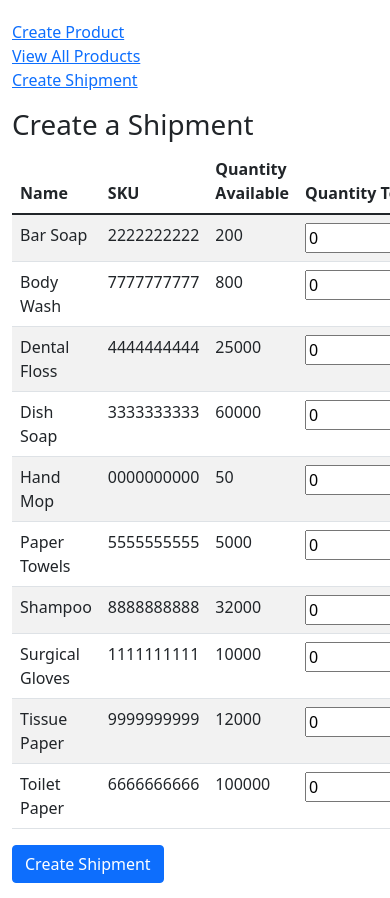
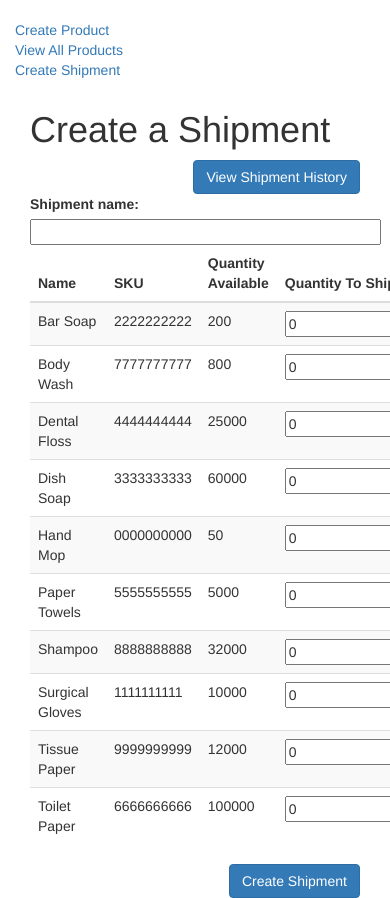
Before and after one commit to ChristopherChiZhang/inventory-web-app, a Django app: page /inventory/shipment/create/ in a window 390 px wide; the page is wider, and only the part inside the window is pictured. Run offline with Django 3.2, Linux system fonts and the light colour scheme; data comes from the database, SQL or seed files in the repository; some libraries are stand-ins or nearby versions.

Commit message:
Change the way a shipment works behind the scenes. A shipment is now made up of shipment items. Each item tracks the product that was shipped and how much of it was shipped.
Create a page to display the shipment history.

```diff
--- a/inventory_web_app/inventory/models.py
+++ b/inventory_web_app/inventory/models.py
@@ -16,7 +16,6 @@ class Product(Timestamped):
     sku = models.CharField(max_length=12, unique=True)
     description = models.CharField(max_length=255, null=False)
     quantity = models.IntegerField(default=0)
-    shipment = models.ForeignKey('Shipment', related_name='products', on_delete=models.SET_NULL, null=True, blank=True)
 
     objects = models.Manager()
 
@@ -43,3 +42,17 @@ class Shipment(Timestamped):
 
     def __str__(self):
         return self.name
+
+    @classmethod
+    def create_shipment(cls, name):
+        return Shipment.objects.create(name=name)
+
+
+class ShipmentItem(Timestamped):
+    shipment = models.ForeignKey('Shipment', related_name='shipment_items', on_delete=models.CASCADE)
+    product_name = models.CharField(max_length=225)
+    quantity_shipped = models.IntegerField()
+
+    @classmethod
+    def create_shipment_item(cls, shipment, name, quantity_shipped):
+        ShipmentItem.objects.create(shipment=shipment, product_name=name, quantity_shipped=quantity_shipped)
--- a/inventory_web_app/inventory/static/css/styles.css
+++ b/inventory_web_app/inventory/static/css/styles.css
@@ -3,3 +3,19 @@
     padding: 0;
     list-style: none;
 }
+
+.layout-right {
+    text-align: right;
+}
+
+.layout-padding-bottom {
+    padding-bottom: 20px;
+}
+
+.layout-float-left {
+    float: left;
+}
+
+.layout-float-right {
+    float: right;
+}
--- a/inventory_web_app/inventory/templates/base.html
+++ b/inventory_web_app/inventory/templates/base.html
@@ -4,8 +4,9 @@
     {% block title %}<title>Inventory System</title>{% endblock %}
     <meta charset="utf-8">
     <meta name="viewport" content="width=device-width, initial-scale=1">
-    <link href="https://cdn.jsdelivr.net/npm/bootstrap@5.1.3/dist/css/bootstrap.min.css" rel="stylesheet"
-          integrity="sha384-1BmE4kWBq78iYhFldvKuhfTAU6auU8tT94WrHftjDbrCEXSU1oBoqyl2QvZ6jIW3" crossorigin="anonymous">
+    <link rel="stylesheet" href="https://maxcdn.bootstrapcdn.com/bootstrap/3.4.1/css/bootstrap.min.css">
+    <script src="https://ajax.googleapis.com/ajax/libs/jquery/3.6.0/jquery.min.js"></script>
+    <script src="https://maxcdn.bootstrapcdn.com/bootstrap/3.4.1/js/bootstrap.min.js"></script>
     <!-- Add additional CSS in static file -->
     {% load static %}
     <link rel="stylesheet" href="{% static 'css/styles.css' %}">
--- a/inventory_web_app/inventory/templates/create_shipment.html
+++ b/inventory_web_app/inventory/templates/create_shipment.html
@@ -1,11 +1,20 @@
 {% extends 'base.html' %}
 
 {% block content %}
+<div class="container">
     <h1>Create a Shipment</h1>
+    <form class="layout-float-right" method="get"
+          action="{% url 'view_past_shipments' %}" target="_blank">
+        <button type="submit" class="btn btn-primary" style="float: right;">View Shipment History</button>
+    </form>
     {% if formset %}
     <form method="post">
         {{ formset.management_form }}
         {% csrf_token %}
+        <div class="input-group">
+            <label class="px-3">Shipment name:</label>
+            <input name="shipment_name" type="text" size="40" required="true">
+        </div>
         <table class="table table-striped">
             <thead>
             <tr>
@@ -25,11 +34,10 @@
             </tr>
             {% endfor %}
         </table>
-    <div class="col-md-1 col-md-offset-11">
-        <button type="submit" class="btn btn-primary" value="">Create Shipment</button>
-    </div>
+        <button type="submit" class="btn btn-primary" style="float: right;">Create Shipment</button>
     </form>
     {% else %}
     <p>You have no products to create shipments for.</p>
     {% endif %}
+</div>
 {% endblock %}
--- a/inventory_web_app/inventory/templates/view_products.html
+++ b/inventory_web_app/inventory/templates/view_products.html
@@ -62,8 +62,3 @@
     </span>
 </div>
 {% endblock %}
-
-<!--<form class="layout-right layout-padding-bottom" method="get"-->
-<!--                  action="{% url 'bica_past_version_code_correction' provider_number %}" target="_blank">-->
-<!--                <button type="submit" class="btn btn-primary">View Entered History</button>-->
-<!--            </form>-->
--- a/inventory_web_app/inventory/urls.py
+++ b/inventory_web_app/inventory/urls.py
@@ -1,6 +1,7 @@
 from django.urls import path
 from . import views
-from .views import ProductCreateView, ProductEditView, ProductDeleteView, ProductView, CreateShipmentView
+from .views import ProductCreateView, ProductEditView, ProductDeleteView, ProductView, CreateShipmentView, \
+    ShipmentHistoryView
 
 urlpatterns = [
     path('', views.landing_page, name='base'),
@@ -9,4 +10,5 @@ urlpatterns = [
     path('products/view/', ProductView.as_view(), name='view_products'),
     path('product/<int:pk>/edit/', ProductEditView.as_view(), name='edit_product'),
     path('product/<int:pk>/delete', ProductDeleteView.as_view(), name='delete_product'),
+    path('shipment/history', ShipmentHistoryView.as_view(), name='view_past_shipments'),
 ]
--- a/inventory_web_app/inventory/views.py
+++ b/inventory_web_app/inventory/views.py
@@ -7,7 +7,7 @@ from django.views import View
 from django.views.generic import CreateView, UpdateView, DeleteView, ListView
 
 from inventory.forms import ProductFormSet, ProductForm
-from inventory.models import Product
+from inventory.models import Product, Shipment, ShipmentItem
 
 
 def landing_page(request):
@@ -100,8 +100,16 @@ class CreateShipmentView(View):
             if quantity_to_ship > 0:
                 products_to_be_shipped.append((product_id, quantity_to_ship))
 
+        shipment = Shipment.create_shipment(post_data['shipment_name'])
         for product_id, quantity_to_ship in products_to_be_shipped:
             product = Product.objects.get(id=product_id)
             product.update_quantity(quantity_to_ship)
+            ShipmentItem.create_shipment_item(shipment, product.name, quantity_to_ship)
 
         return True
+
+
+class ShipmentHistoryView(ListView):
+    model = Shipment
+    template_name = 'shipment_history.html'
+    paginate_by = 10
```
Also changed, not shown: inventory_web_app/inventory/templates/shipment_history.html (added, +72 -0 lines), inventory_web_app/inventory/migrations/0006_auto_20220513_2321.py (added), inventory_web_app/inventory/migrations/0007_remove_shipmentitem_product.py (added). Lines whose indentation alone changed are shown as unchanged.
